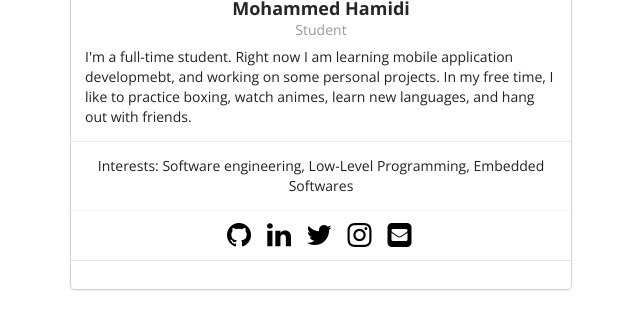
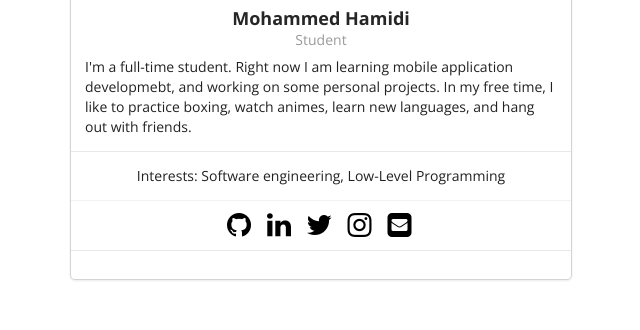
Before and after one commit to h1midi/h1midi.github.io, a Jekyll site: the page built from index.html, in a window 1280 px wide, cut to the strip 350-680 px from the top of the page. Shown: the whole strip, without its empty margins (319-959 px from the left). Built offline with Jekyll 4.4.1, drawn with Linux system fonts in a browser that asks for light colours.

Commit message:
Update bio.json

```diff
--- a/_data/bio.json
+++ b/_data/bio.json
@@ -6,7 +6,7 @@
     "email": "mohammed.hamidi@univ-tlemcen.dz",
     "phone": "+213 55 893 79 98",
     "website": "https://hammiddi.me",
-    "summary": "I'm a full-time student. \n\nRight now I am learning mobile application developmebt, and working on some personal projects. \n\nIn my free time, I like to practice boxing, watch animes, learn new languages, and hang out with friends.",
+    "summary": "I'm a full-time student. Right now I am learning mobile application developmebt, and working on some personal projects. In my free time, I like to practice boxing, watch animes, learn new languages, and hang out with friends.",
     "location": {
       "address": "",
       "postalCode": "13000",
@@ -46,11 +46,6 @@
     },
     {
       "name": "Low-Level Programming",
-      "keywords": [
-      ]
-    },
-    {
-      "name": "Embedded Softwares",
       "keywords": [
       ]
     }
```
